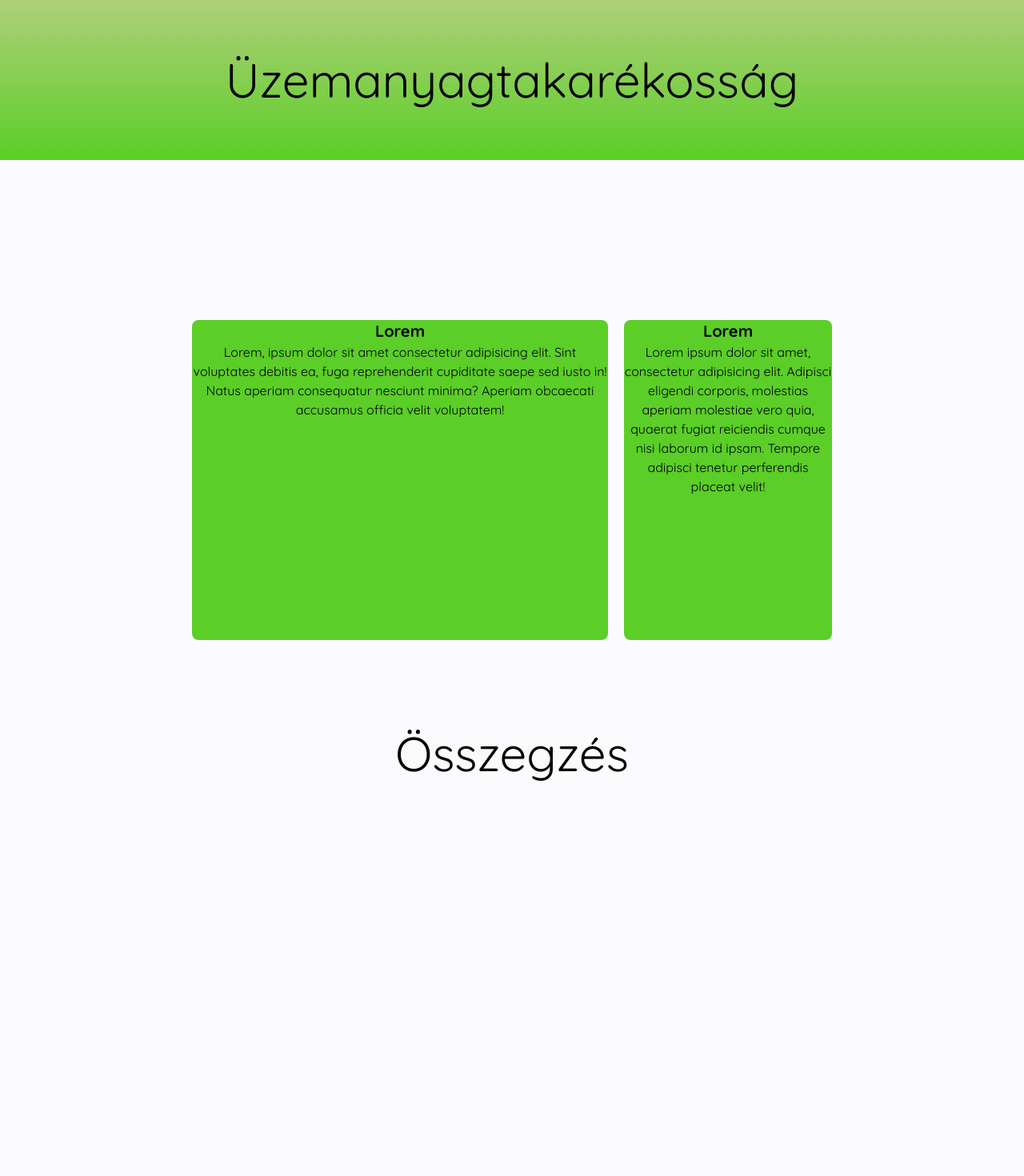
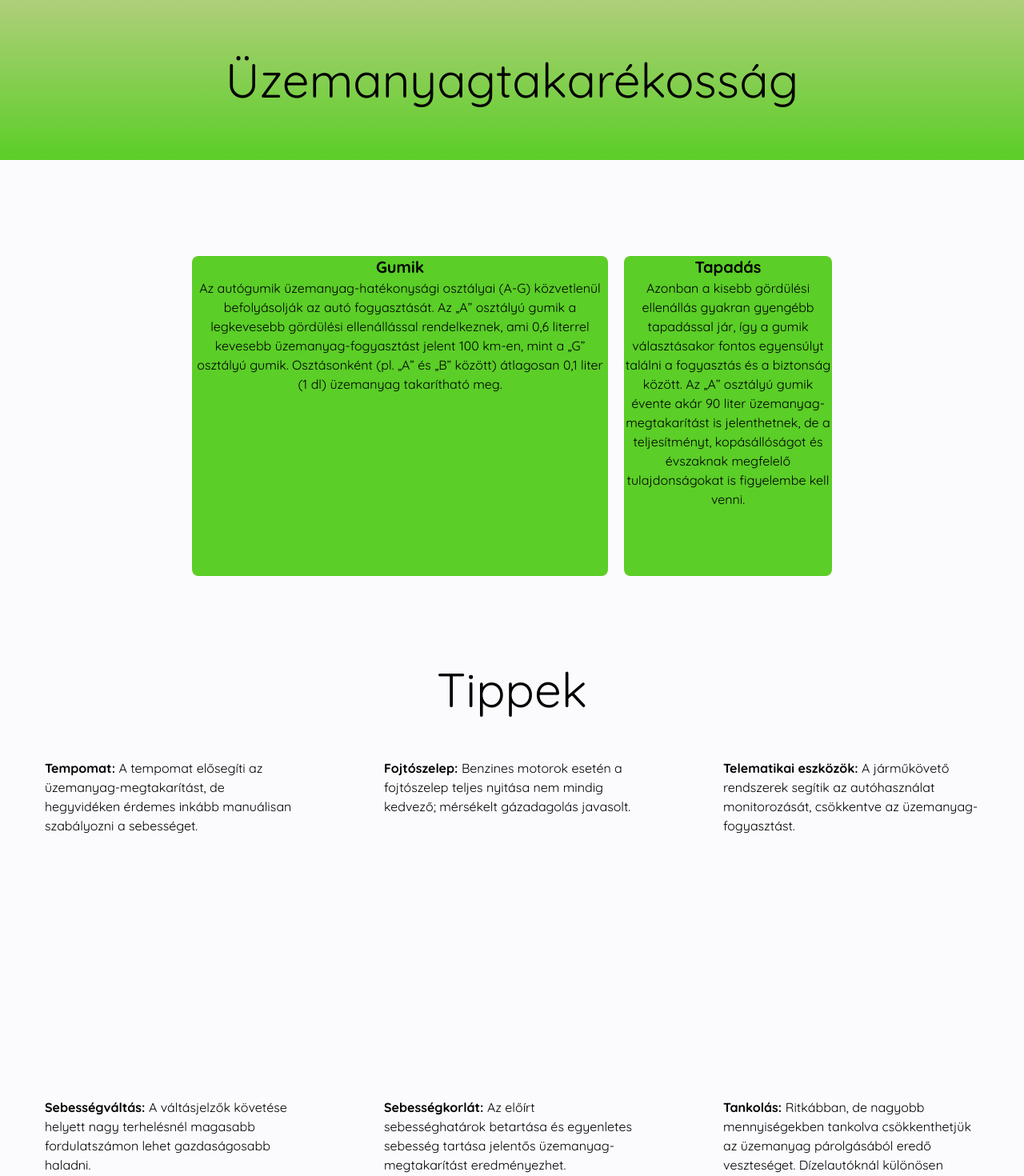
Before and after one commit to asztalosm/uzemanyagtakarekossag, a Next.js app in the folder uzemanyagtakarekossag-site-ts/: page / in a window 1280 px wide. Shown: the top 1470 px of the page at 80% size. Built offline with nearby package versions, Linux system fonts and the light colour scheme.

Commit message:
Szövegeket beraktam, kiszedtem a paragrafus reszt mert geci ronda ennyi bye ybe

```diff
--- a/uzemanyagtakarekossag-site-ts/pages/index.tsx
+++ b/uzemanyagtakarekossag-site-ts/pages/index.tsx
@@ -20,34 +20,29 @@ export default function Document() {
         <header className={`h-50 flex items-center justify-center headergradient`}>
           <h1 className="text-center text-6xl">Üzemanyagtakarékosság</h1>
         </header>
-        <div className="Paragrafusok mt-20">
-          <p className=""></p>
-
-
-        </div>
         <div className='w-200 ml-auto mr-auto'>
           <div className='bal bg-[#5bce27] h-100 mt-30 w-130 float-left rounded-lg'>
-            <h1 className='text-center font-bold text-xl root.background'>Lorem</h1>
-            <p className='text-center'>Lorem, ipsum dolor sit amet consectetur adipisicing elit. Sint voluptates debitis ea, fuga reprehenderit cupiditate saepe sed iusto in! Natus aperiam consequatur nesciunt minima? Aperiam obcaecati accusamus officia velit voluptatem!</p>
+            <h1 className='text-center font-bold text-xl root.background'>Gumik</h1>
+            <p className='text-center'>Az autógumik üzemanyag-hatékonysági osztályai (A-G) közvetlenül befolyásolják az autó fogyasztását. Az „A” osztályú gumik a legkevesebb gördülési ellenállással rendelkeznek, ami 0,6 literrel kevesebb üzemanyag-fogyasztást jelent 100 km-en, mint a „G” osztályú gumik. Osztásonként (pl. „A” és „B” között) átlagosan 0,1 liter (1 dl) üzemanyag takarítható meg.</p>
           </div>
           <div className='bal bg-[#5bce27] h-100 mt-30 w-65 float-right rounded-lg'>
-            <h1 className='text-center font-bold text-xl'>Lorem</h1>
-            <p className='text-center'>Lorem ipsum dolor sit amet, consectetur adipisicing elit. Adipisci eligendi corporis, molestias aperiam molestiae vero quia, quaerat fugiat reiciendis cumque nisi laborum id ipsam. Tempore adipisci tenetur perferendis placeat velit!</p>
+            <h1 className='text-center font-bold text-xl'>Tapadás</h1>
+            <p className='text-center'>Azonban a kisebb gördülési ellenállás gyakran gyengébb tapadással jár, így a gumik választásakor fontos egyensúlyt találni a fogyasztás és a biztonság között. Az „A” osztályú gumik évente akár 90 liter üzemanyag-megtakarítást is jelenthetnek, de a teljesítményt, kopásállóságot és évszaknak megfelelő tulajdonságokat is figyelembe kell venni.</p>
           </div>
           <br />
           <br />
           <br />
         </div>
         <div className='mt-140'>
-          <h1 className='text-center text-6xl '>Összegzés</h1>
+          <h1 className='text-center text-6xl '>Tippek</h1>
           <div className='container mx-auto p-4 mt-10 ml-auto mr-auto'>
             <div className="grid grid-cols-3 gap-6 justify-items-center">
-              <div className=' h-100 w-80 rounded-lg'></div>
-              <div className=' h-100 w-80 rounded-lg'></div>
-              <div className=' h-100 w-80 rounded-lg'></div>
-              <div className=' h-100 w-80 rounded-lg'></div>
-              <div className=' h-100 w-80 rounded-lg'></div>
-              <div className=' h-100 w-80 rounded-lg'></div>
+              <div className=' h-100 w-80 rounded-lg'><p><b>Tempomat: </b>A tempomat elősegíti az üzemanyag-megtakarítást, de hegyvidéken érdemes inkább manuálisan szabályozni a sebességet.</p></div>
+              <div className=' h-100 w-80 rounded-lg'><p><b>Fojtószelep: </b>Benzines motorok esetén a fojtószelep teljes nyitása nem mindig kedvező; mérsékelt gázadagolás javasolt.</p></div>
+              <div className=' h-100 w-80 rounded-lg'><p><b>Telematikai eszközök: </b>A járműkövető rendszerek segítik az autóhasználat monitorozását, csökkentve az üzemanyag-fogyasztást.</p></div>
+              <div className=' h-100 w-80 rounded-lg'><p><b>Sebességváltás: </b>A váltásjelzők követése helyett nagy terhelésnél magasabb fordulatszámon lehet gazdaságosabb haladni.</p></div>
+              <div className=' h-100 w-80 rounded-lg'><p><b>Sebességkorlát: </b>Az előírt sebességhatárok betartása és egyenletes sebesség tartása jelentős üzemanyag-megtakarítást eredményezhet.</p></div>
+              <div className=' h-100 w-80 rounded-lg'><p><b>Tankolás: </b>Ritkábban, de nagyobb mennyiségekben tankolva csökkenthetjük az üzemanyag párolgásából eredő veszteséget. Dízelautóknál különösen fontos, hogy ne hagyjuk kiürülni az üzemanyagtartályt.</p></div>
             </div>
           </div>
         </div>
```
